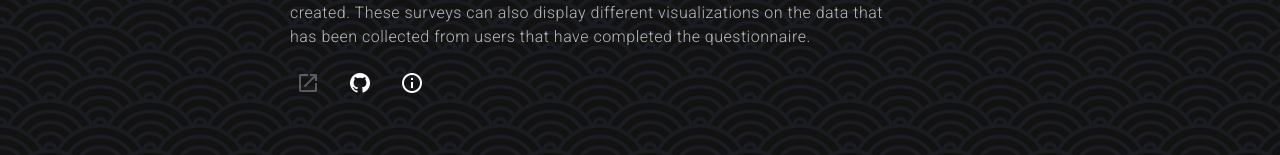
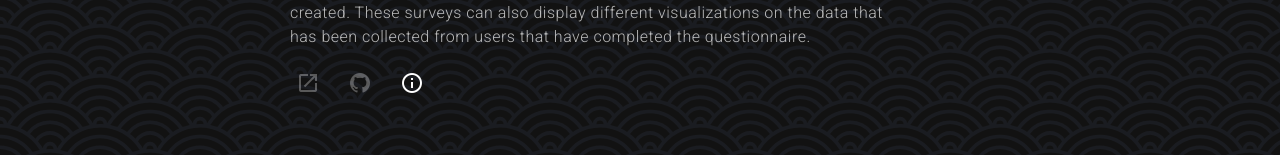
Before and after one commit to ahuff1315/anastasia-huff, a Nuxt app: page / in a window 1280 px wide. Shown: the part 1651-1806 px from the top of the page. Built offline with nearby package versions, Linux system fonts and the light colour scheme.

Commit message:
update survey says github tooltip to reflect private repo

```diff
--- a/components/other-projects.vue
+++ b/components/other-projects.vue
@@ -85,12 +85,12 @@
         <v-tooltip bottom>
           <template v-slot:activator="{ on }">
             <div class="ml-4" v-on="on">
-              <v-btn icon>
+              <v-btn disabled icon>
                 <v-icon>mdi-github</v-icon>
               </v-btn>
             </div>
           </template>
-          <span>View repo</span>
+          <span>Code in private repo</span>
         </v-tooltip>
         <v-tooltip bottom>
           <template v-slot:activator="{ on }">
--- a/pages/survey-says.vue
+++ b/pages/survey-says.vue
@@ -27,12 +27,12 @@
           <v-tooltip bottom>
             <template v-slot:activator="{ on }">
               <div class="ml-4" v-on="on">
-                <v-btn icon>
+                <v-btn disabled icon>
                   <v-icon>mdi-github</v-icon>
                 </v-btn>
               </div>
             </template>
-            <span>View repo</span>
+            <span>Code in private repo</span>
           </v-tooltip>
         </div>
         <image-carousel class="my-10 py-6" :images="images" />
```
